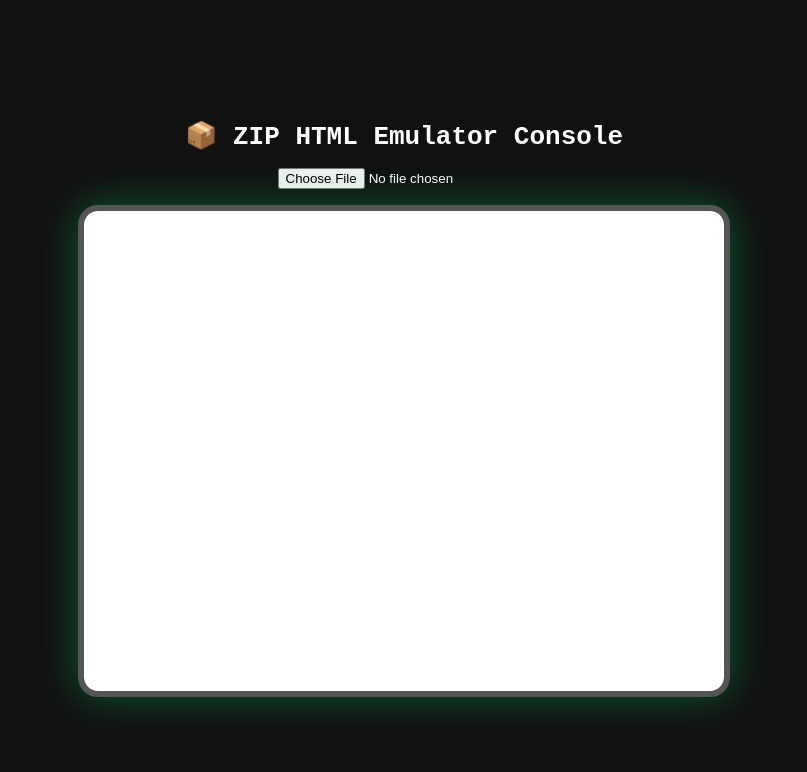
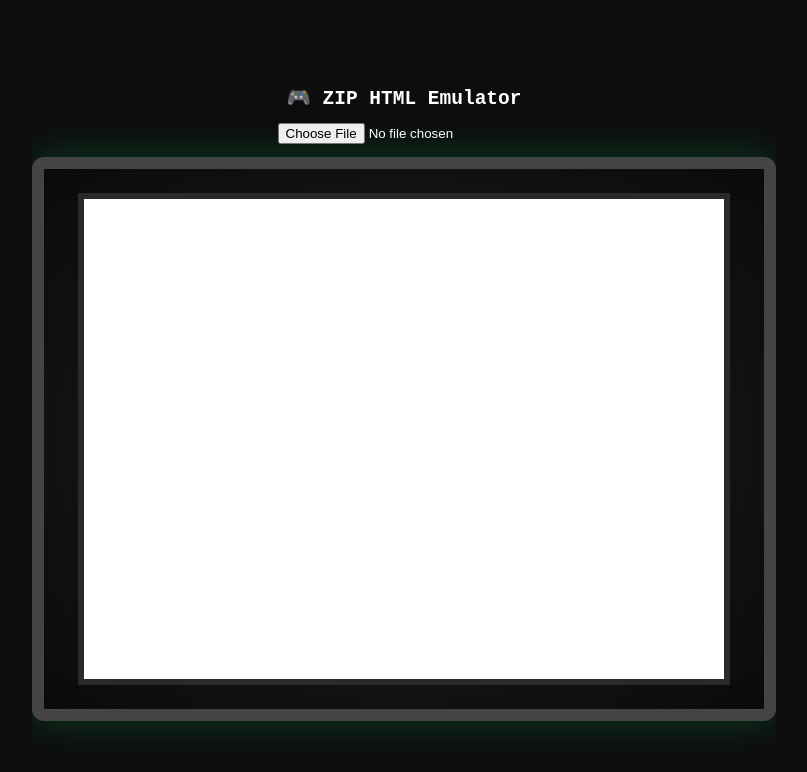
Before and after one commit to Dim900m/gba, a plain HTML site: page index.html in a window 1280 px wide. Shown: the whole page, without its empty margins (236-1043 px from the left). Drawn offline with nearby package versions, Linux system fonts and the light colour scheme.

Commit message:
Update index.html

```diff
--- a/index.html
+++ b/index.html
@@ -6,35 +6,48 @@
   <title>ZIP Emulator Console</title>
   <script src="https://cdnjs.cloudflare.com/ajax/libs/jszip/3.10.1/jszip.min.js"></script>
   <style>
-    body {
+    html, body {
       margin: 0;
       padding: 0;
-      background: #111;
+      background: #0d0d0d;
+      color: #fff;
+      font-family: monospace;
       display: flex;
       flex-direction: column;
       align-items: center;
       justify-content: center;
       height: 100vh;
-      color: #fff;
-      font-family: monospace;
+      overflow: hidden;
     }
     h1 {
-      margin-bottom: 1rem;
+      font-size: 1.5rem;
+      margin: 0.5rem 0;
     }
     #zipInput {
-      margin-bottom: 1rem;
+      margin: 0.5rem 0 1rem;
+      z-index: 2;
     }
-    .emulator-shell {
-      background: #222;
-      border: 6px solid #555;
-      border-radius: 20px;
-      box-shadow: 0 0 40px rgba(0, 255, 128, 0.3);
-      width: 640px;
-      height: 480px;
+    .emulator-wrapper {
+      position: relative;
       display: flex;
       align-items: center;
       justify-content: center;
-      overflow: hidden;
+      width: 720px;
+      height: 540px;
+      background: radial-gradient(ellipse at center, #202020 0%, #0a0a0a 100%);
+      border: 12px solid #444;
+      border-radius: 12px;
+      box-shadow: 0 0 40px rgba(0, 255, 128, 0.2);
+    }
+    .screen-frame {
+      width: 640px;
+      height: 480px;
+      background: #000;
+      border: 6px solid #2a2a2a;
+      box-shadow: inset 0 0 10px #0f0;
+      display: flex;
+      align-items: center;
+      justify-content: center;
     }
     iframe {
       width: 100%;
@@ -45,10 +58,12 @@
   </style>
 </head>
 <body>
-  <h1>📦 ZIP HTML Emulator Console</h1>
+  <h1>🎮 ZIP HTML Emulator</h1>
   <input type="file" id="zipInput" accept=".zip" />
-  <div class="emulator-shell">
-    <iframe id="preview" sandbox="allow-scripts allow-forms allow-same-origin"></iframe>
+  <div class="emulator-wrapper">
+    <div class="screen-frame">
+      <iframe id="preview" sandbox="allow-scripts allow-forms allow-same-origin"></iframe>
+    </div>
   </div>
 
   <script>
```
